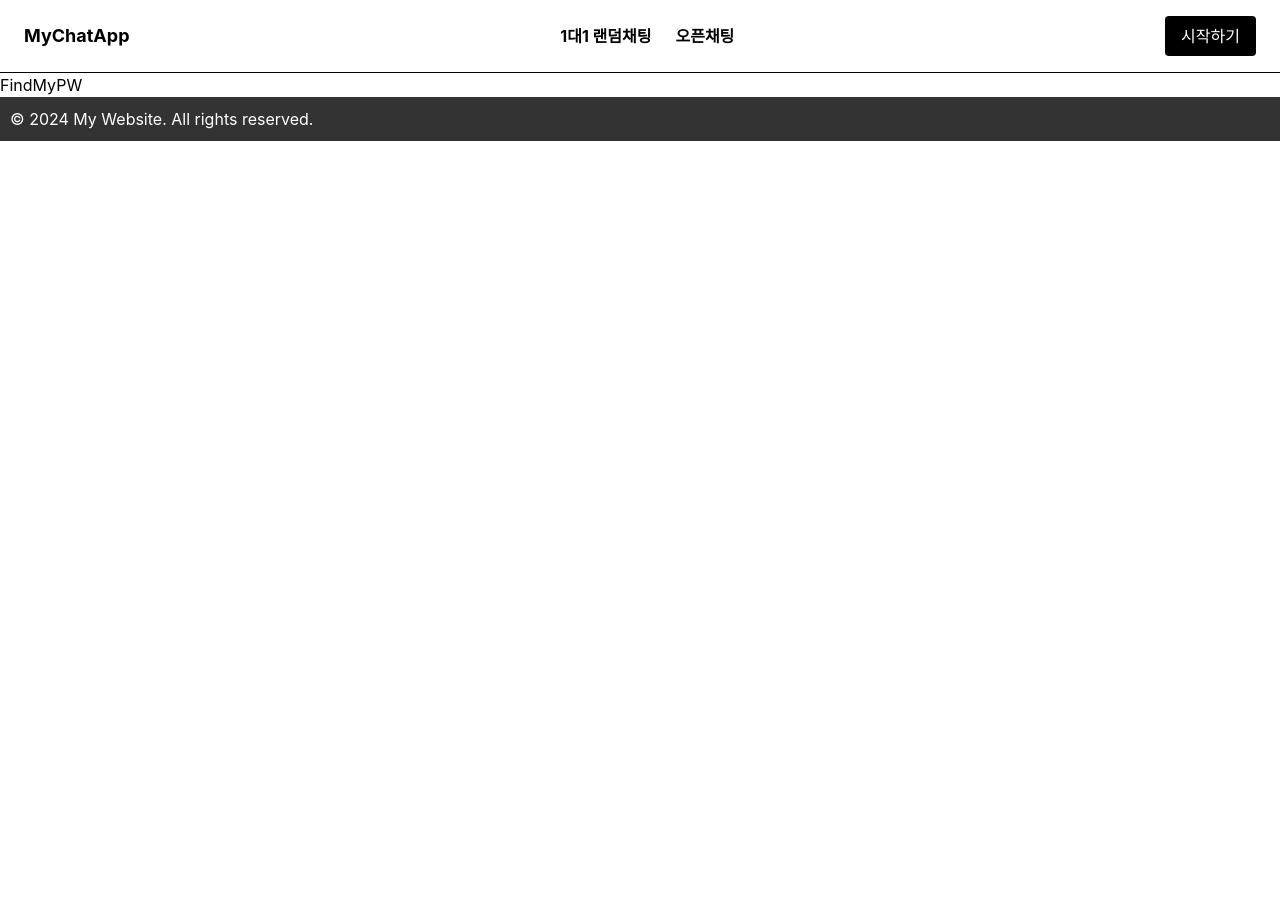
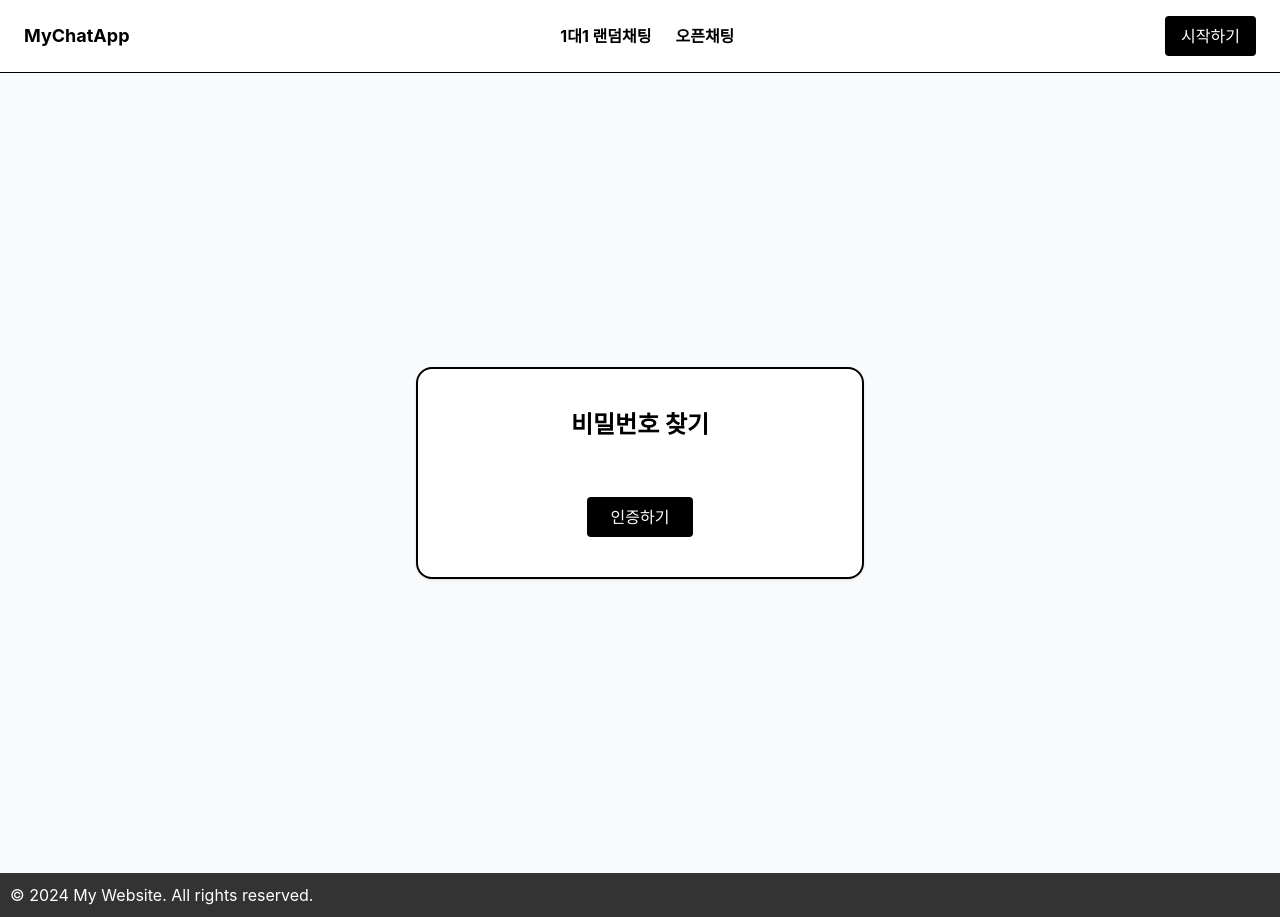
Before and after one commit to SJ0503/random_chatting_front, a React (Create React App) app: page /findMyPW in a window 1280 px wide. Before the commit the page ends 800 px from the top, so only its background shows below. Built offline with nearby package versions, Linux system fonts and the light colour scheme.

Commit message:
비밀번호 찾기 페이지 수정, 아이디 찾기 페이지 삭제

```diff
--- a/src/App.js
+++ b/src/App.js
@@ -4,7 +4,6 @@ import Layout from "./components/Layout";
 import Home from "./pages/Home";
 import Login from "./pages/Login";
 import Register from "./pages/Register";
-import FindMyID from "./pages/FindMyID";
 import FindMyPW from "./pages/FindMyPW";
 import KaKaoRegister from "./pages/KakaoRegister";
 import KakaoCallback from "./pages/KakaoCallback";
@@ -23,7 +22,6 @@ function App() {
             <Route path="/register" element={<Register />} />
             <Route path="/kakaoRegister" element={<KaKaoRegister />} />
             <Route path="/userInfo" element={<UserInfo />} />
-            <Route path="/findMyID" element={<FindMyID />} />
             <Route path="/findMyPW" element={<FindMyPW />} />
             <Route path="/kakaoCallback" element={<KakaoCallback />} />
           </Routes>
--- a/src/pages/FindMyID.js
+++ /dev/null
@@ -1,11 +0,0 @@
-import React from "react";
-
-function FindMyID() {
-    return (
-        <div>
-            <h1>FindMyID</h1>
-        </div>
-    );
-}
-
-export default FindMyID;
--- a/src/pages/FindMyPW.js
+++ b/src/pages/FindMyPW.js
@@ -1,11 +1,31 @@
 import React from "react";
 
 function FindMyPW() {
-    return (
-        <div>
-            <h1>FindMyPW</h1>
-        </div>
-    );
+
+  return (
+    <div className="flex justify-center items-center min-h-screen bg-gray-50">
+      <div className="w-full max-w-md bg-white p-10 rounded-2xl border-2 border-black shadow">
+        <h2 className="text-2xl font-bold mb-10 text-center">비밀번호 찾기</h2>
+
+        <form className="space-y-6">
+
+          {/* 저장 버튼 */}
+          <div className="text-center pt-4">
+            <div className="flex justify-center gap-4">
+              <button
+                type="submit"
+                className="bg-black text-white px-6 py-2 rounded hover:bg-gray-800"
+              >
+                인증하기
+              </button>
+
+            </div>
+          </div>
+
+        </form>
+      </div>
+    </div>
+  );
 }
 
 export default FindMyPW;
--- a/src/utils/userAPI.js
+++ b/src/utils/userAPI.js
@@ -109,7 +109,7 @@ export const logout = async () => {
   document.cookie = "refresh_token=; expires=Thu, 01 Jan 1970 00:00:00 UTC; path=/;";
 };
 
-// ✅ 정보업데이트 (토큰 삭제)
+// ✅ 정보업데이트
 export const updateUser = async (updateData) => {
   const response = await api.patch("/update-user", updateData);
   return response.data;
```
